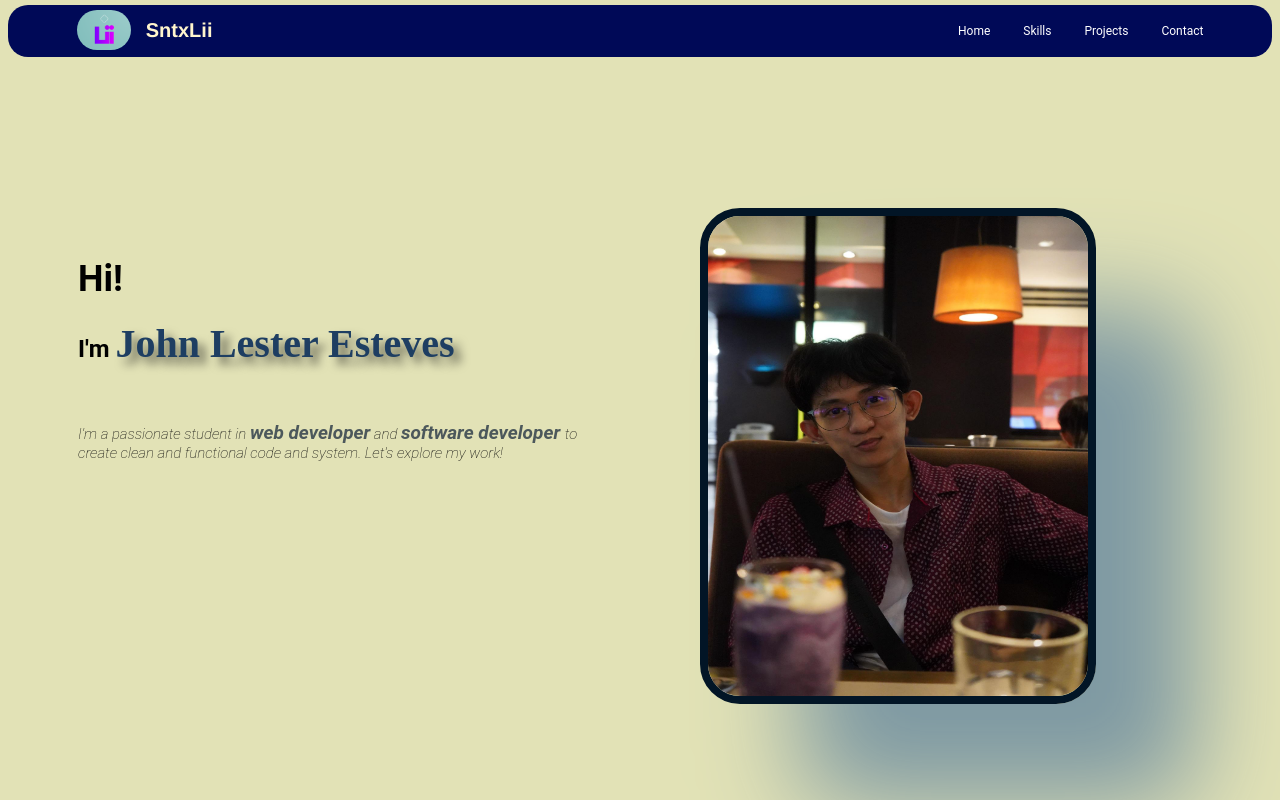
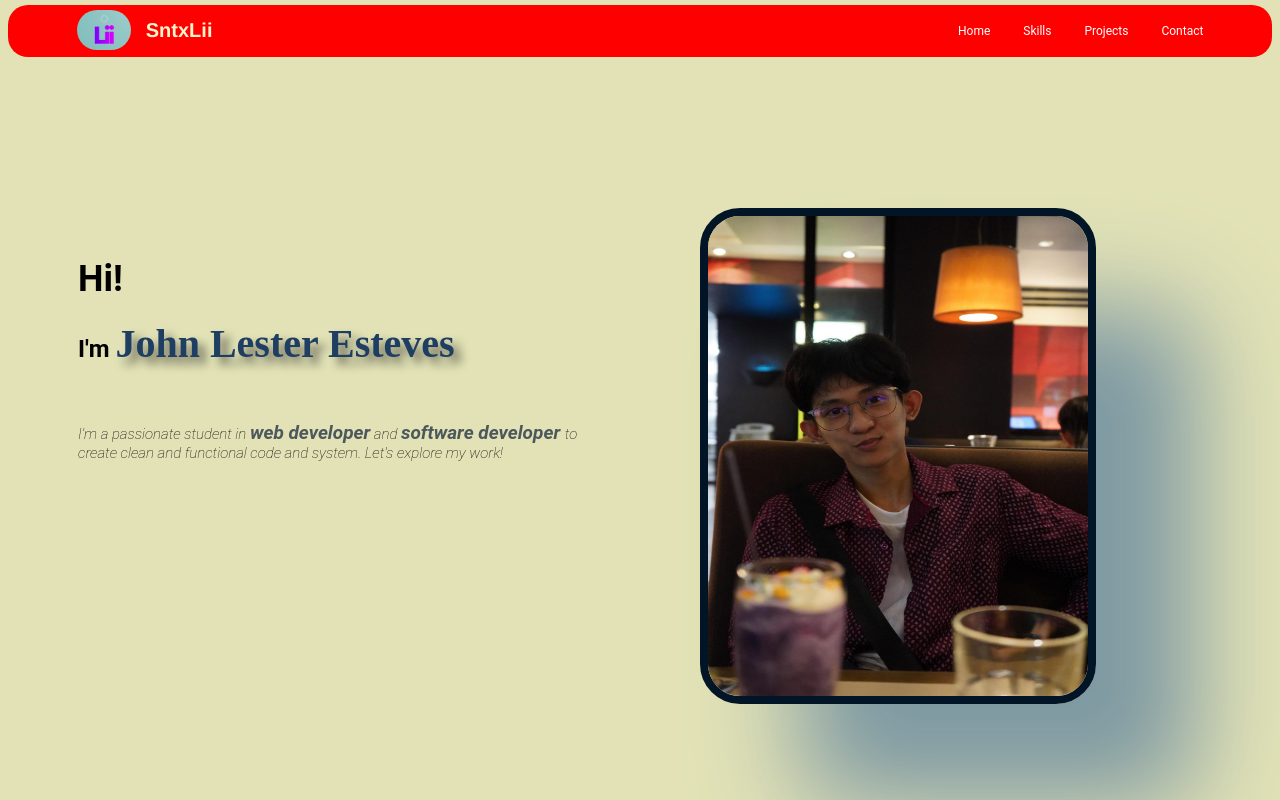
Before and after one commit to Lii11111/Lester-s-Portfolio, a plain HTML site: page index.html in a window 1280 px wide. Shown: the top 800 px of the page. Drawn offline with Linux system fonts and the light colour scheme.

Commit message:
Update style.css

```diff
--- a/style.css
+++ b/style.css
@@ -20,7 +20,7 @@ body {
     text-align: center;
     z-index: 1000;
 
-    background-color: #000957;
+    background-color: red;
     display: flex;
     padding: 5px;
     font-family: Roboto;
```
